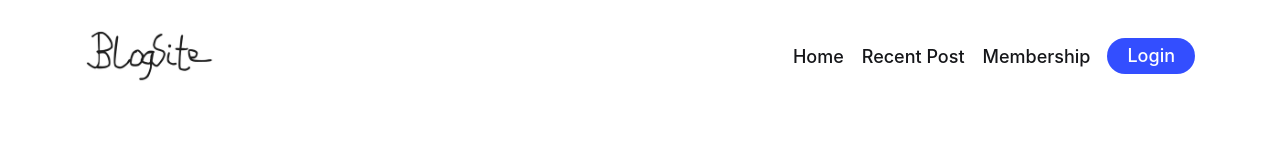
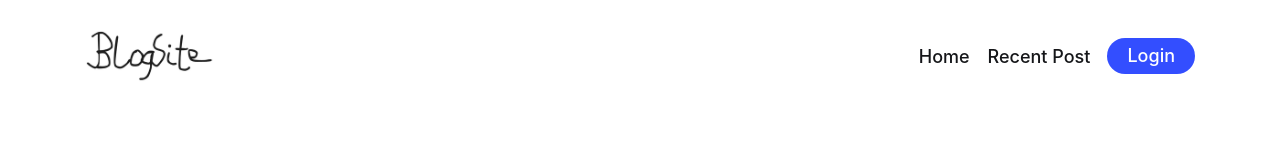
Before and after one commit to roystondz/blogWebsite, a Next.js app: page / in a window 1280 px wide. Shown: the top 160 px of the page. Built offline with nearby package versions, Linux system fonts and the light colour scheme.

Commit message:
changes reverted

```diff
--- a/app/components/Header.tsx
+++ b/app/components/Header.tsx
@@ -48,11 +48,6 @@ const Header: React.FC = () => {
             <li className="navbar-item">
               <a href="#" className="navbar-link hover:underline" data-nav-link onClick={closeAll}>
                 Recent Post
-              </a>
-            </li>
-            <li className="navbar-item">
-              <a href="#" className="navbar-link hover:underline" data-nav-link onClick={closeAll}>
-                Membership
               </a>
             </li>
           </ul>
--- a/app/globals.css
+++ b/app/globals.css
@@ -18,6 +18,7 @@
   --white: hsl(0, 0%, 100%);
   --peach: #f9f9f9;
 
+  /*  */
   /**
    * typography
    */
```
